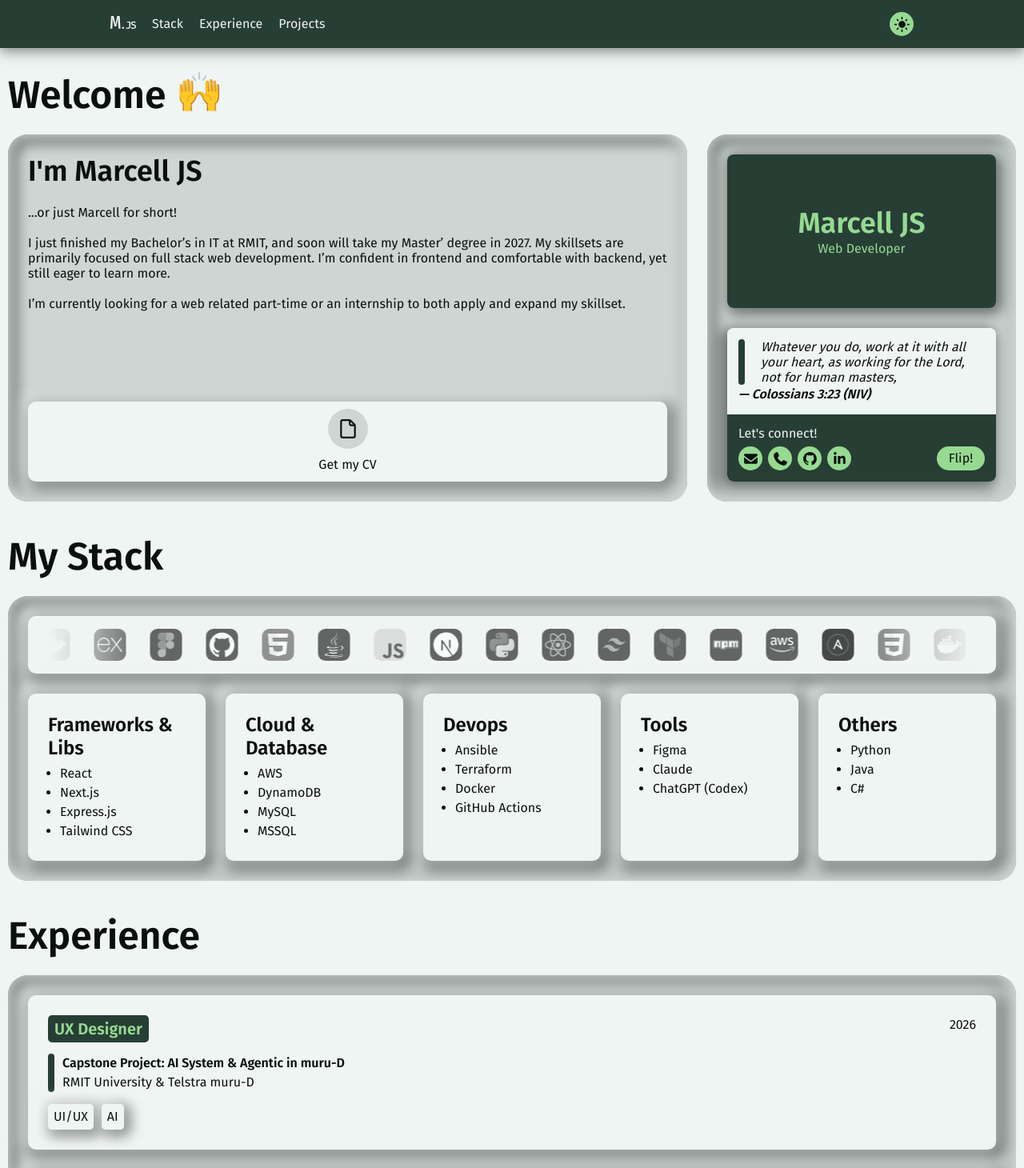
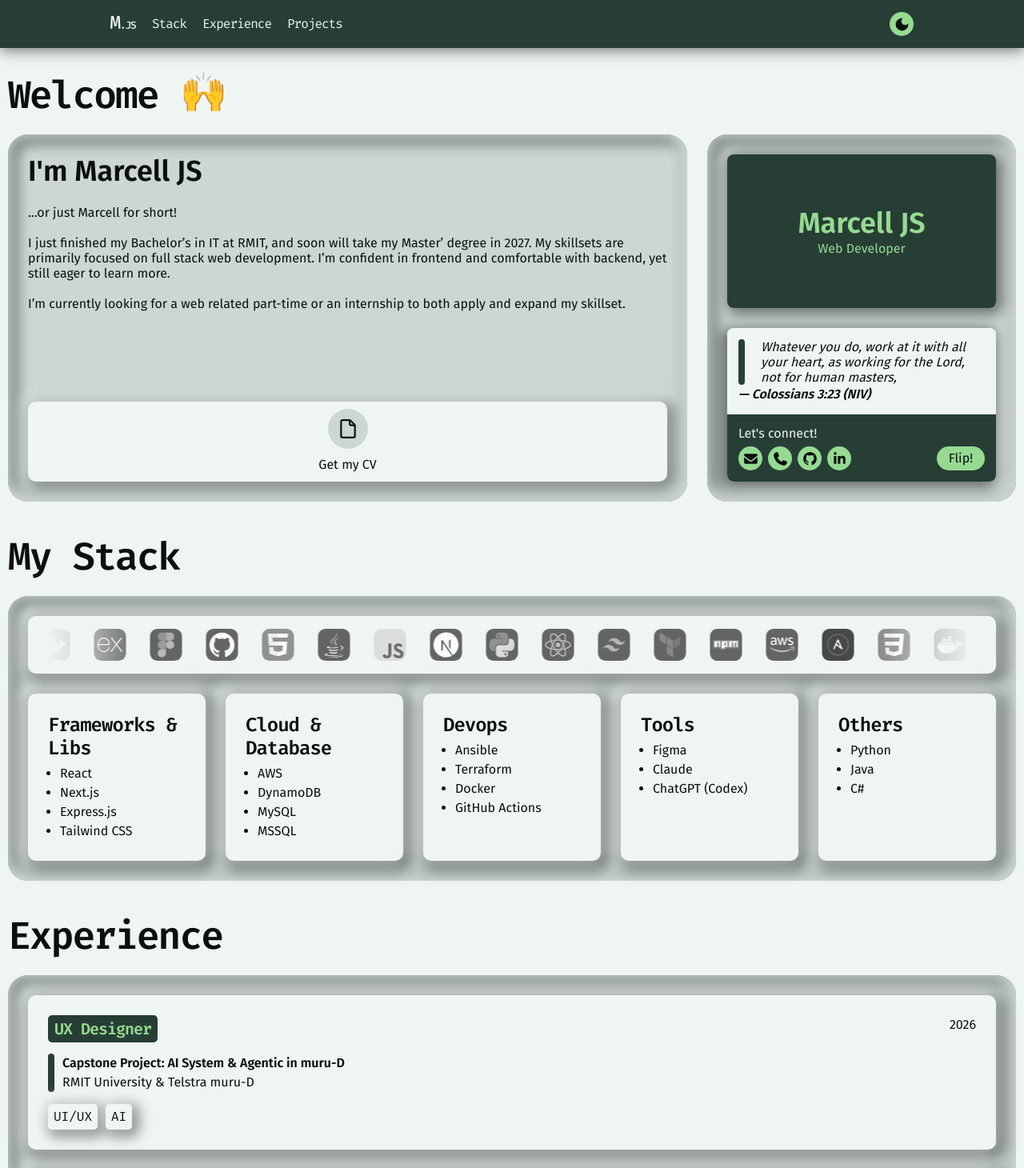
Before and after one commit to Marcell-J-Sugianto/portfolio, a Next.js app: page /portfolio/ in a window 1280 px wide. Shown: the top 1460 px of the page at 80% size. Built offline with nearby package versions, Linux system fonts and the light colour scheme.

Commit message:
fix: Fixed and enhanced some styling, fixed a bug visual bug with the theme swithcer button

```diff
--- a/src/components/Card.tsx
+++ b/src/components/Card.tsx
@@ -80,6 +80,7 @@ const Card = ({ flipped, quote, quoteSource, flipFunction }: CardProps) => {
                         <div className="text-center">
                             <h2
                             className={cn(
+                                "font-fira-sans",
                                 "font-semibold",
                                 "text-(length:--text-lg)",
                                 // Important utilities override the unlayered global h2 padding rule.
--- a/src/components/ExperienceCard.tsx
+++ b/src/components/ExperienceCard.tsx
@@ -52,7 +52,7 @@ const ExperienceCard = ({ title, year, subtitle, place, tags }: ExperienceCardPr
                                     className="absolute inset-0 z-0 rounded-[5px] shadow-[-4px_-4px_16px_4px_var(--shadow-light),_4px_4px_16px_4px_var(--shadow-dark)]"
                                 />
                                 <span className="relative z-10 inline-block whitespace-nowrap rounded-[5px] bg-(--background-1) px-[7px] py-[4px]">
-                                    <span className="size-[14px] leading-[17px]">{tag}</span>
+                                <span className="font-fira-code size-[14px] leading-[17px]">{tag}</span>
                                 </span>
                             </div>
                         ))}
--- a/src/components/Footer.tsx
+++ b/src/components/Footer.tsx
@@ -1,5 +1,6 @@
 import { cn } from "@/lib/utils";
 import IconButton from "@/components/IconButton";
+import { useTheme } from "@/context/ThemeContext";
 
 import IconEmail from "@/../public/icons/email.svg";
 import IconPhone from "@/../public/icons/phone.svg";
@@ -8,9 +9,13 @@ import IconLinkedIn from "@/../public/icons/linkedin.svg";
 
 const Footer = () => {
     const year = new Date().getFullYear();
+    const { theme } = useTheme();
 
     return (
-        <footer className="mt-[70px] w-full bg-(--primary) text-(--text-2) shadow-[0_-4px_16px_0_var(--shadow-dark)]">
+        <footer className={cn(
+            "mt-[70px] w-full bg-(--primary) shadow-[0_-4px_16px_0_var(--shadow-dark)]",
+            theme === "dark" ? "text-(--text-1)" : "text-(--text-2)"
+        )}>
             <div className={cn(
                 "mx-auto flex w-full max-w-[1024px] flex-col items-center gap-[15px]",
                 "px-[10px] py-[25px] text-center sm:flex-row sm:justify-between sm:text-left"
--- a/src/components/Navbar.tsx
+++ b/src/components/Navbar.tsx
@@ -31,8 +31,9 @@ const Navbar = ({ homeOnly = false }: NavbarProps) => {
         mobile = false,
     ) => {
         const className = cn(
+            "font-fira-code tracking-[-1px]",
             mobile
-                ? "flex h-[50px] w-full shrink-0 items-center justify-center rounded-[10px] text-(--text-1)"
+                ? "flex h-[50px] w-full shrink-0 items-center justify-center rounded-[10px] px-[25px] text-(--text-1) font-semibold"
                 : cn(
                     "shrink-0 transition-colors hover:text-(--text-green)",
                     theme === "dark" ? "text-(--text-1)" : "text-(--text-2)"
@@ -100,7 +101,7 @@ const Navbar = ({ homeOnly = false }: NavbarProps) => {
 
                     <div className="ml-auto flex h-full items-center gap-[10px]">
                         <CallbackIconButton
-                            maskSrc={theme === "dark" ? IconDarkMode : IconLightMode}
+                            maskSrc={theme === "dark" ? IconLightMode : IconDarkMode}
                             label={`Switch to ${theme === "dark" ? "light" : "dark"} mode`}
                             onClick={toggleTheme}
                         />
--- a/src/components/ProjectCard.tsx
+++ b/src/components/ProjectCard.tsx
@@ -62,7 +62,7 @@ const ProjectCard = ({
                                 className="absolute inset-0 z-0 rounded-[5px] shadow-[-4px_-4px_16px_4px_var(--shadow-light),_4px_4px_16px_4px_var(--shadow-dark)]"
                             />
                             <span className="relative z-10 inline-block rounded-[5px] bg-(--background-1) px-[7px] py-[4px]">
-                                <span className="size-[14px] leading-[17px]">{tag}</span>
+                                <span className="font-fira-code size-[14px] leading-[17px]">{tag}</span>
                             </span>
                         </li>
                     ))}
--- a/src/pages/_app.tsx
+++ b/src/pages/_app.tsx
@@ -1,13 +1,22 @@
 import "@/styles/globals.css";
 import type { AppProps } from "next/app";
 import type { Viewport } from 'next'
-import { Fira_Sans } from "next/font/google";
+import { Fira_Code, Fira_Sans } from "next/font/google";
 import { ThemeProvider } from "@/context/ThemeContext";
 
 // Bundle Fira Sans with the site so mobile devices do not depend on an installed system font.
 const firaSans = Fira_Sans({
   subsets: ["latin"],
   weight: ["400", "600"],
+  variable: "--font-fira-sans",
+  display: "swap",
+});
+
+// Bundle Fira Code for headings so they render consistently across desktop and mobile.
+const firaCode = Fira_Code({
+  subsets: ["latin"],
+  weight: ["400", "500", "600", "700"],
+  variable: "--font-fira-code",
   display: "swap",
 });
 
@@ -20,7 +29,7 @@ export const viewport: Viewport = {
 
 export default function App({ Component, pageProps }: AppProps) {
   return (
-    <ThemeProvider fontClassName={firaSans.className}>
+    <ThemeProvider fontClassName={`${firaSans.className} ${firaSans.variable} ${firaCode.variable}`}>
       <Component {...pageProps} />
     </ThemeProvider>
   );
--- a/src/pages/index.tsx
+++ b/src/pages/index.tsx
@@ -57,7 +57,7 @@ export default function Home({
             )}>
               <Box>
                 <div className="flex h-full flex-col">
-                  <h2>I'm Marcell JS</h2>
+                  <h2 className="font-fira-sans">I'm Marcell JS</h2>
 
                   <p>
                     ...or just Marcell for short!<br /><br />
--- a/src/styles/globals.css
+++ b/src/styles/globals.css
@@ -38,7 +38,7 @@ html {
 }
 
 .theme-shell.dark {
-  --primary: #2b4a3d;
+  --primary: #273E35;
   --secondary: #96DA92;
   --button-pressed: #76C572;
   --background-1: #090c0b;
@@ -51,11 +51,39 @@ html {
   --shadow-accent: #96DA9240;
 }
 
+/* A few prominent headings retain the site's body font instead of the code heading face. */
+.font-fira-sans {
+  font-family: var(--font-fira-sans), sans-serif;
+  letter-spacing: normal;
+}
+
+.font-fira-code {
+  font-family: var(--font-fira-code), monospace;
+}
+
 h1 {
+  font-family: var(--font-fira-code), monospace;
+  letter-spacing: -2px;
   font-size: 48px;
   line-height: 58px;
   font-weight: 600;
   padding: 20px 0;
+}
+
+h2 {
+  font-family: var(--font-fira-code), monospace;
+  letter-spacing: -1px;
+  font-size: 36px;
+  line-height: 43px;
+  font-weight: 600;
+  padding: 0 0 20px 0;
+}
+
+p {
+  font-size: 16px;
+  line-height: 19px;
+  font-weight: 400;
+  padding: 0;
 }
 
 /* Fade tooltips in without tying their placement to the button's container. */
@@ -79,20 +107,6 @@ h1 {
   .icon-button-tooltip {
     animation: none;
   }
-}
-
-h2 {
-  font-size: 36px;
-  line-height: 43px;
-  font-weight: 600;
-  padding: 0 0 20px 0;
-}
-
-p {
-  font-size: 16px;
-  line-height: 19px;
-  font-weight: 400;
-  padding: 0;
 }
 
 /* Greeting animation. */
```
